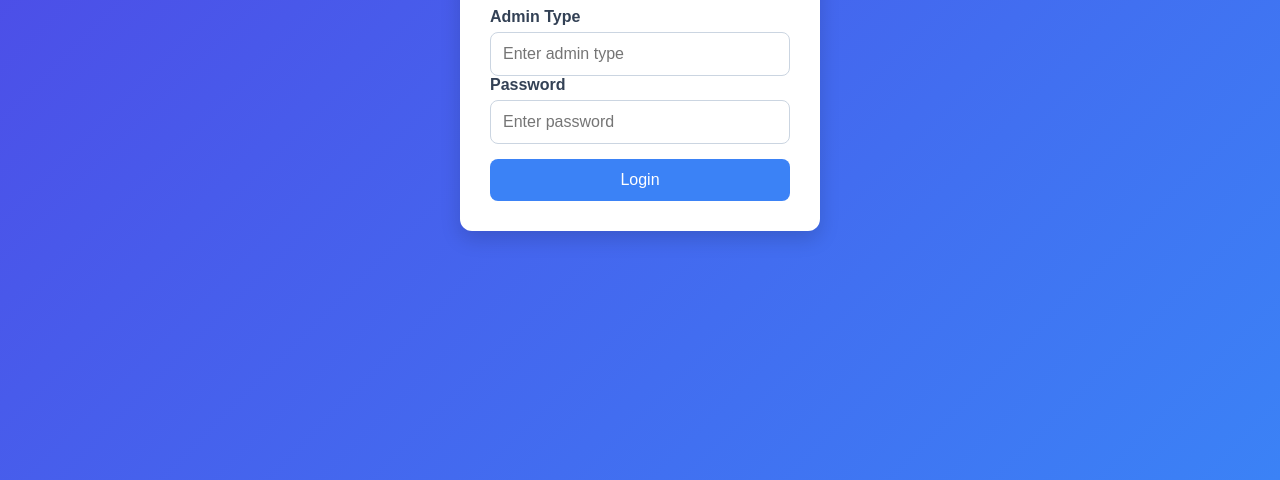
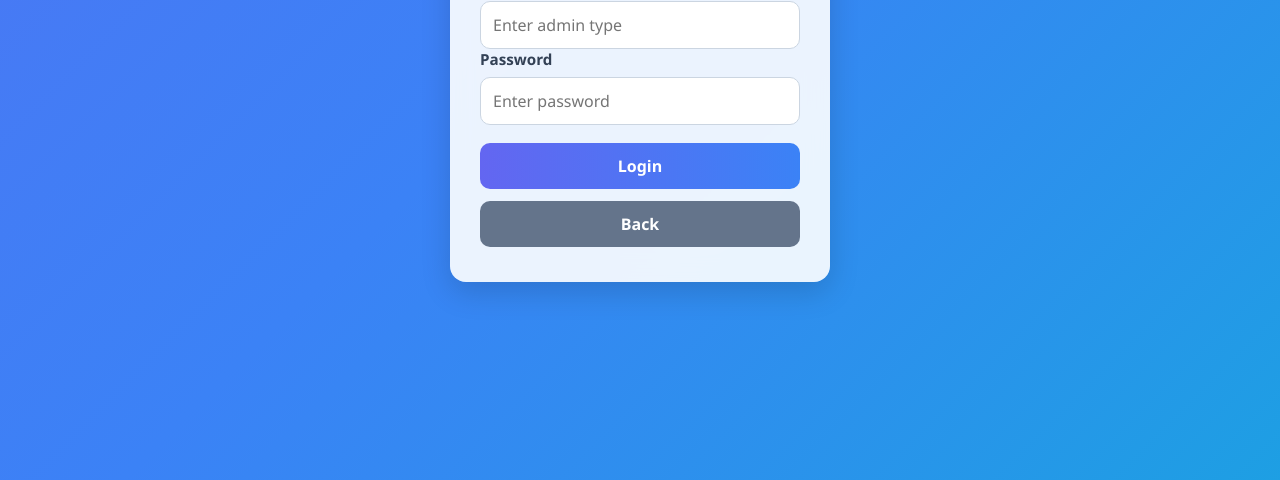
Before and after one commit to abidh4/backend, a website: page views/admin-admission-login.html in a window 1280 px wide. Shown: the part 320-800 px from the top of the page. Drawn offline with Linux system fonts and the light colour scheme.

Commit message:
16-sept/10:44pm

```diff
--- a/views/admin-admission-login.html
+++ b/views/admin-admission-login.html
@@ -5,95 +5,130 @@
   <meta name="viewport" content="width=device-width, initial-scale=1.0">
   <title>Admission Admin Login</title>
   <style>
-
     /* Reset */
     * {
       margin: 0;
       padding: 0;
       box-sizing: border-box;
-  font-family: Arial, sans-serif;
+      font-family: "Segoe UI", Tahoma, Geneva, Verdana, sans-serif;
     }
 
-/* Center container */
+    /* Animated background */
     body {
       min-height: 100vh;
       display: flex;
       justify-content: center;
       align-items: center;
-  background: linear-gradient(135deg, #4f46e5, #3b82f6);
+      background: linear-gradient(135deg, #6366f1, #3b82f6, #06b6d4);
+      background-size: 200% 200%;
+      animation: gradientShift 8s ease infinite;
+    }
+
+    @keyframes gradientShift {
+      0% { background-position: 0% 50%; }
+      50% { background-position: 100% 50%; }
+      100% { background-position: 0% 50%; }
     }
 
     /* Card */
     .login-container {
       width: 100%;
-  max-width: 400px;
+      max-width: 420px;
       padding: 20px;
     }
 
     .login-card {
-  background: #fff;
-  border-radius: 12px;
-  padding: 30px;
-  box-shadow: 0 8px 20px rgba(0,0,0,0.15);
+      background: rgba(255, 255, 255, 0.9);
+      backdrop-filter: blur(12px);
+      border-radius: 16px;
+      padding: 35px 30px;
+      box-shadow: 0 10px 30px rgba(0,0,0,0.15);
       text-align: center;
+      animation: fadeIn 0.8s ease;
+    }
+
+    @keyframes fadeIn {
+      from { opacity: 0; transform: translateY(20px); }
+      to { opacity: 1; transform: translateY(0); }
     }
 
     .login-card h2 {
-  margin-bottom: 20px;
+      margin-bottom: 25px;
+      font-size: 1.6rem;
       color: #1e293b;
     }
 
     /* Form */
     .form-group {
-  margin-bottom: 15px;
+      margin-bottom: 18px;
       text-align: left;
     }
 
     label {
       display: block;
-  margin-bottom: 6px;
+      margin-bottom: 8px;
       font-weight: 600;
       color: #334155;
+      font-size: 0.95rem;
     }
 
     input {
       width: 100%;
       padding: 12px;
-  border-radius: 8px;
+      border-radius: 10px;
       border: 1px solid #cbd5e1;
       font-size: 1rem;
-  transition: border-color 0.2s;
+      transition: all 0.3s ease;
     }
 
     input:focus {
-  border-color: #3b82f6;
+      border-color: #6366f1;
+      box-shadow: 0 0 0 3px rgba(99,102,241,0.3);
       outline: none;
     }
 
-/* Button */
-button {
+    /* Buttons */
+    button, .back-btn {
       width: 100%;
       padding: 12px;
-  background: #3b82f6;
+      border: none;
+      border-radius: 10px;
+      font-size: 1rem;
+      font-weight: 600;
+      cursor: pointer;
+      transition: all 0.25s ease;
+      display: block;
+      margin-top: 12px;
+    }
+
+    button {
+      background: linear-gradient(90deg, #6366f1, #3b82f6);
       color: #fff;
-  border: none;
-  border-radius: 8px;
-  font-size: 1rem;
-  cursor: pointer;
-  transition: background 0.2s;
     }
 
     button:hover {
-  background: #2563eb;
+      transform: scale(1.02);
+      filter: brightness(1.1);
+    }
+
+    .back-btn {
+      background: #64748b;
+      color: #fff;
+      text-decoration: none;
+      text-align: center;
+    }
+
+    .back-btn:hover {
+      background: #475569;
+      transform: scale(1.02);
     }
 
     /* Responsive */
     @media (max-width: 500px) {
       .login-card {
-    padding: 20px;
+        padding: 25px 20px;
       }
     }
-
   </style>
 </head>
 <body>
@@ -109,6 +144,7 @@ button:hover {
           <input type="password" id="password" name="password" required placeholder="Enter password">
         </div>
         <button type="submit">Login</button>
+        <a href="https://abidh4.github.io/frontend/" class="back-btn">Back</a>
       </form>
     </div>
   </div>
```
Also changed, not shown: controller/dept-admission-controller.js (+3 -4 lines), views/404.html (+1 -1 lines), views/admin-admission-view.html (+2 -2 lines), views/admin-exam-control-login.html (+61 -25 lines), views/admin-exam-control-view.html (+2 -2 lines), views/dept-login.html (+22 -5 lines), views/dept-view.html (+5 -4 lines), views/student-login.html (+1 -1 lines), views/student-view.html (+6 -6 lines). Lines whose indentation alone changed are shown as unchanged.
